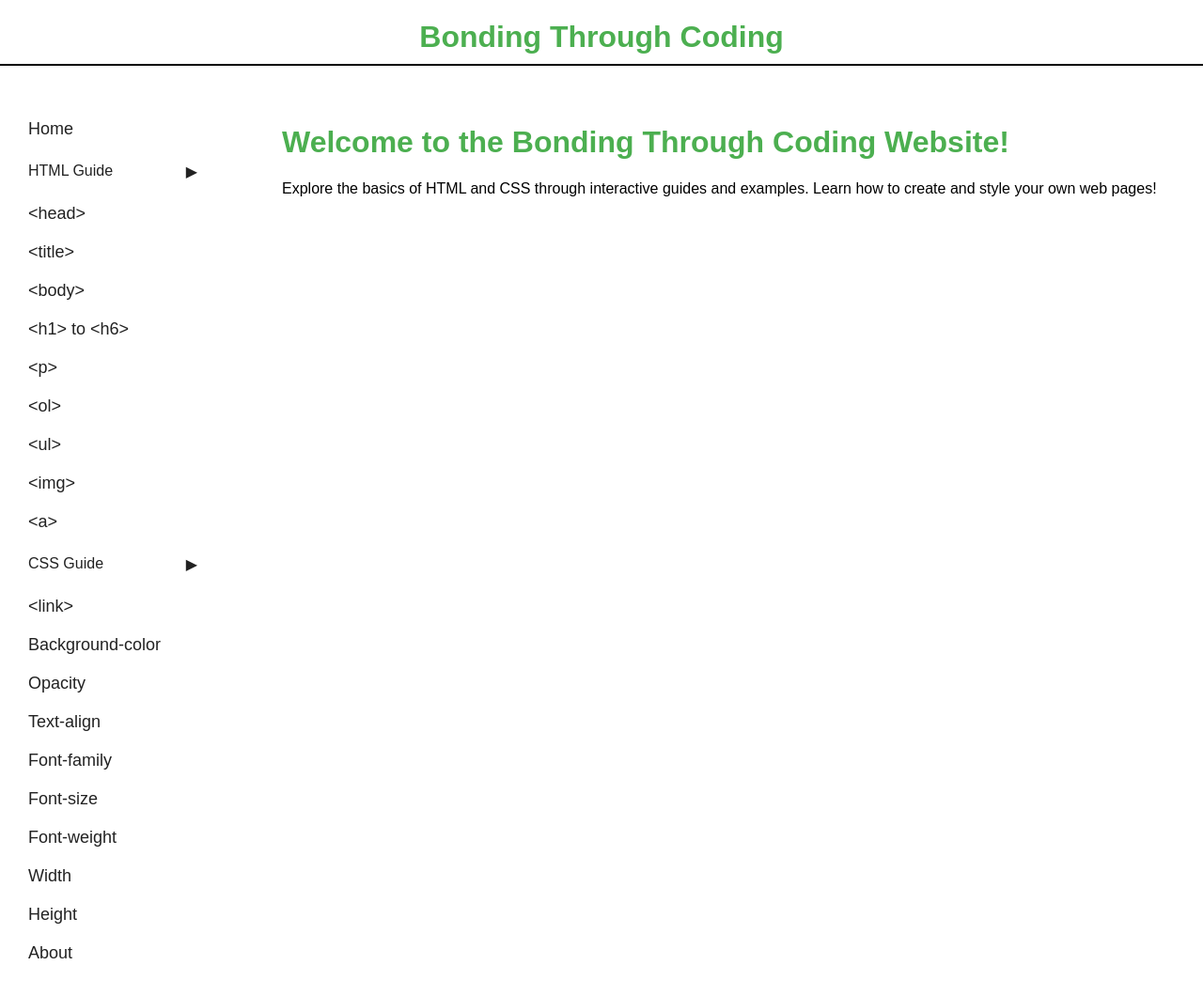
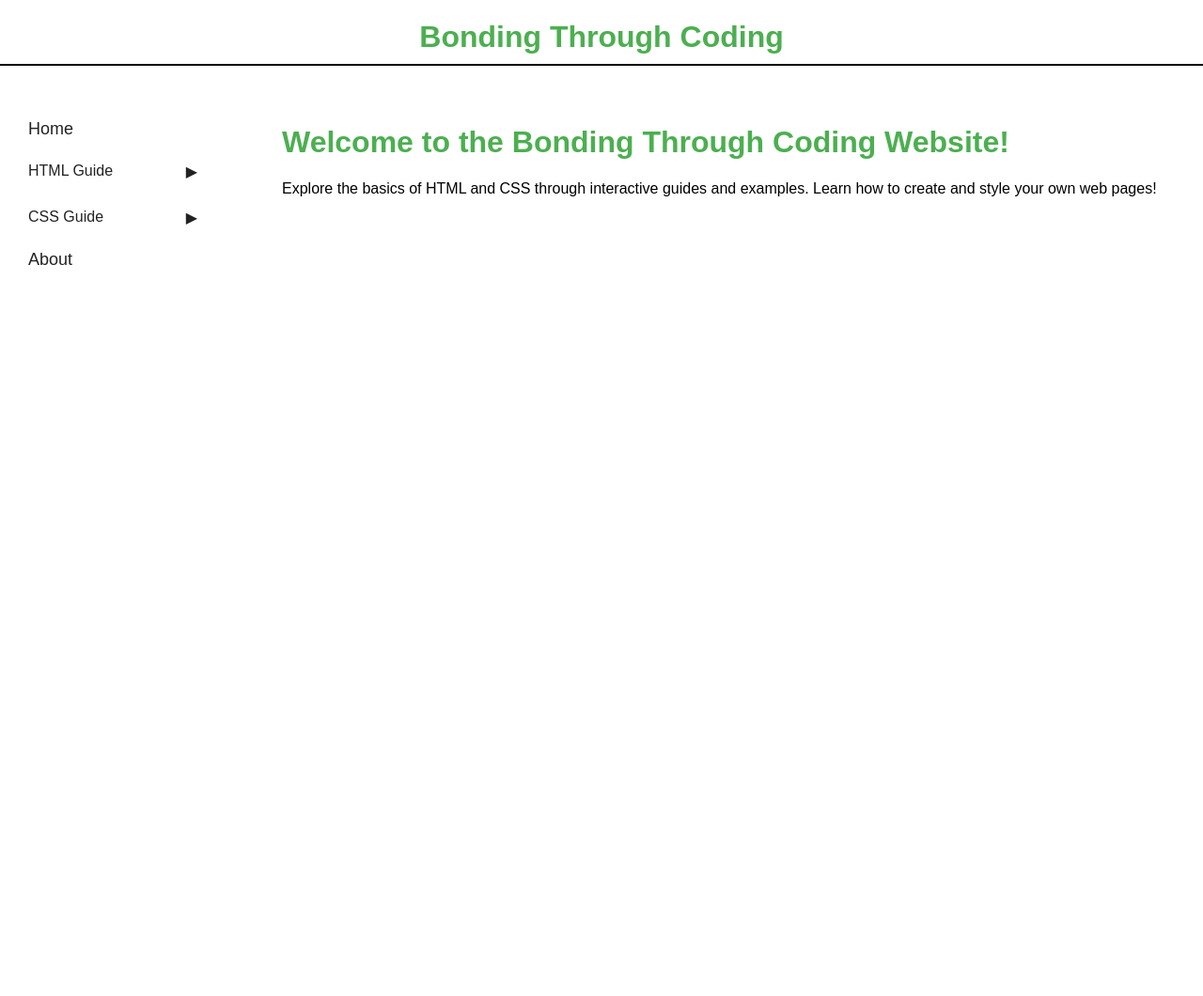
Before and after one commit to BondingThroughCoding/resources, a Jekyll site: the page built from index.md, in a window 1280 px wide. Shown: the whole page at 94% size. Built offline with Jekyll 4.4.1, drawn with Linux system fonts in a browser that asks for light colours; after the commit the page ends 900 px from its top, so only the background shows below that.

Commit message:
Refactor sidebar lists to use 'sidebar-content' class for improved styling consistency

```diff
--- a/_includes/sidebar.html
+++ b/_includes/sidebar.html
@@ -6,7 +6,7 @@
               HTML Guide
               <span class="arrow">&#9654;</span>
           </button>
-          <ul>
+          <ul class="sidebar-content">
               <li><a href="{{ site.baseurl }}/html-guides/head">&lt;head&gt;</a></li>
               <li><a href="{{ site.baseurl }}/html-guides/title">&lt;title&gt;</a></li>
               <li><a href="{{ site.baseurl }}/html-guides/body">&lt;body&gt;</a></li>
@@ -23,7 +23,7 @@
               CSS Guide
               <span class="arrow">&#9654;</span>
           </button>
-          <ul>
+          <ul class="sidebar-content">
               <li><a href="{{ site.baseurl }}/css-guides/link">&lt;link&gt;</a></li>
               <li><a href="{{ site.baseurl }}/css-guides/background-color">Background-color</a></li>
               <li><a href="{{ site.baseurl }}/css-guides/opacity">Opacity</a></li>
@@ -84,7 +84,7 @@ button.collapsible .arrow {
 button.collapsible.active .arrow {
   transform: rotate(90deg);
 }
-ul.content {
+ul.sidebar-content {
   display: none;
   margin-left: 15px;
 }
```
